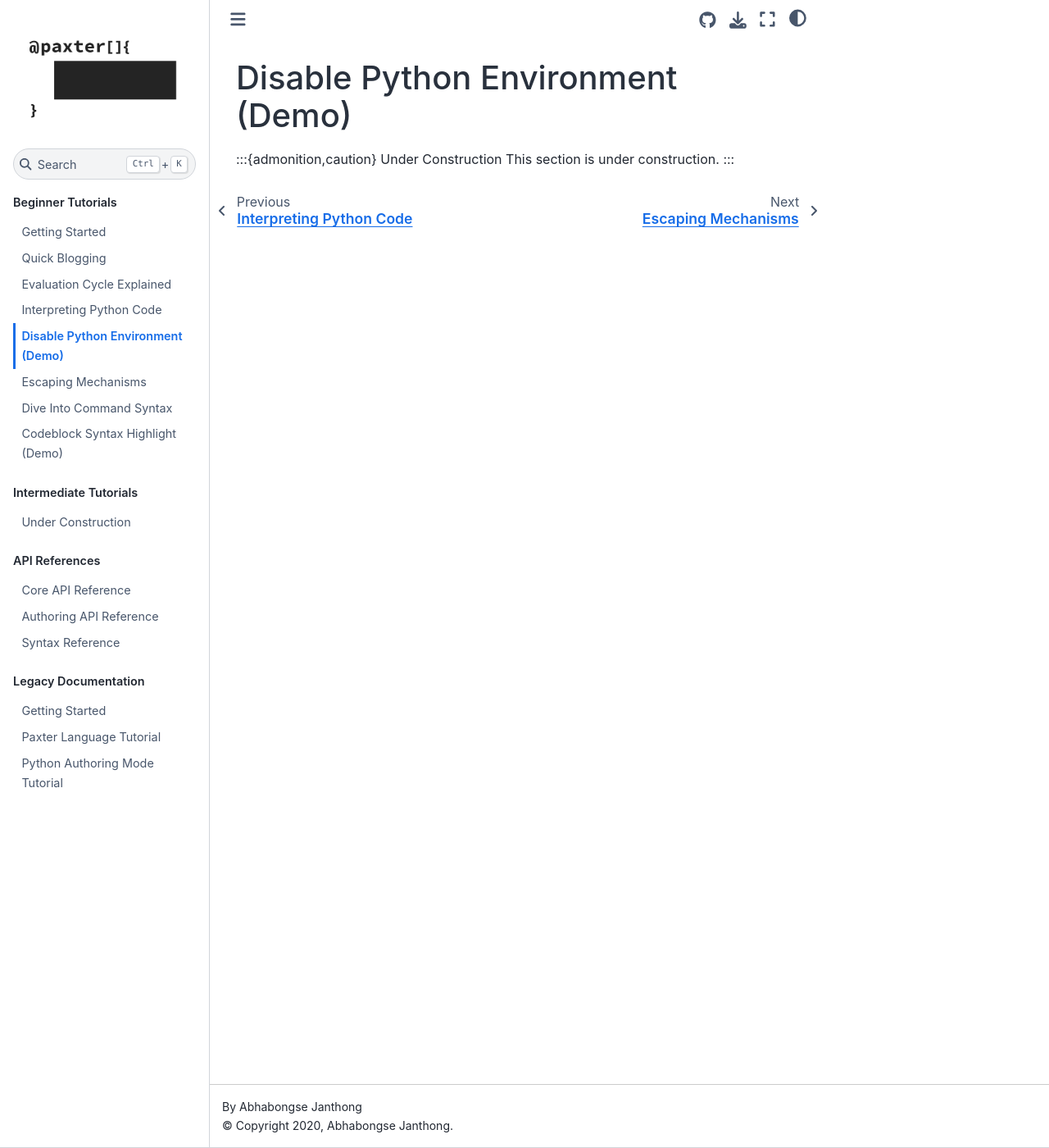
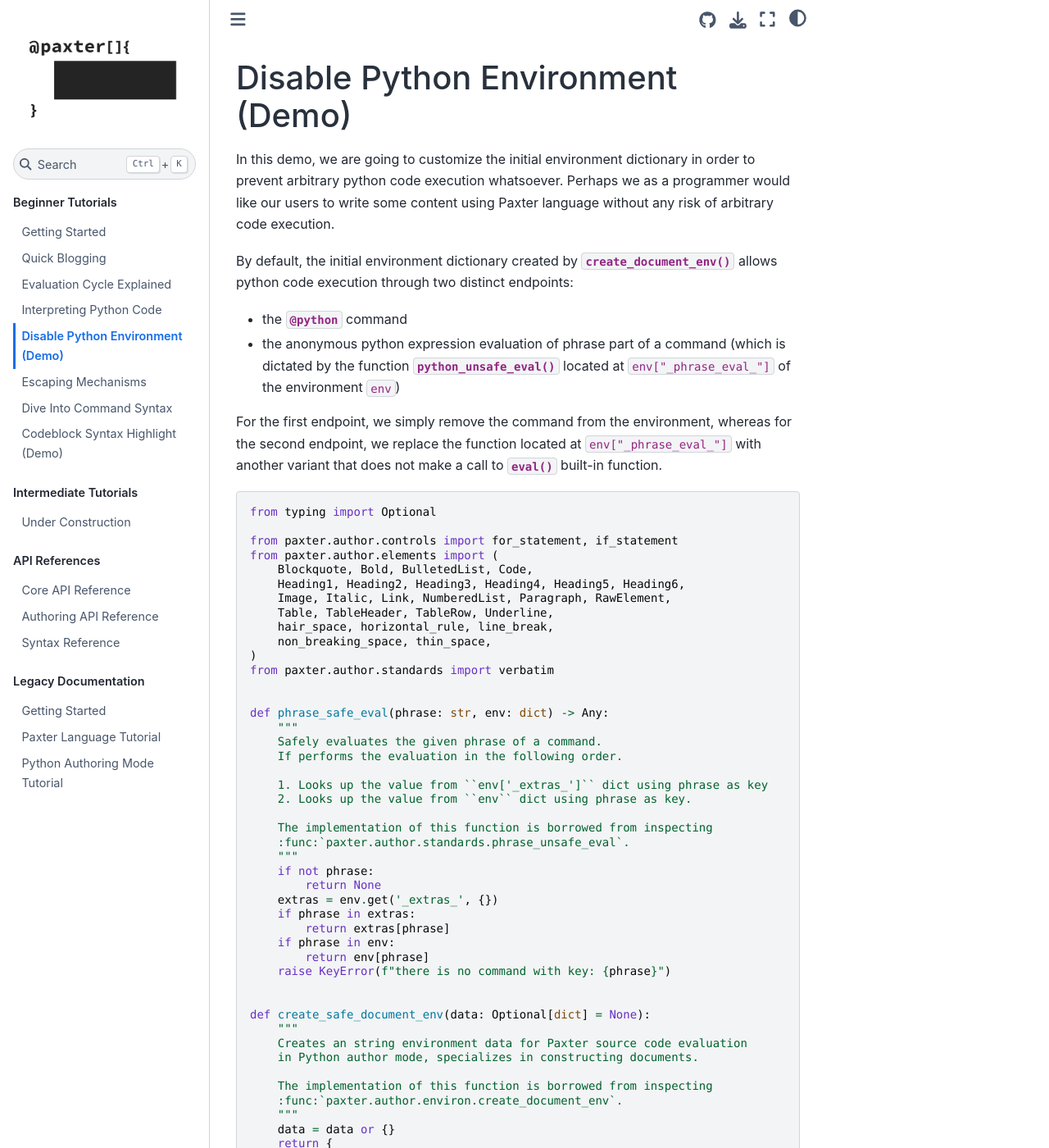
Before and after one commit to abhabongse/paxter, a Sphinx documentation site: the page built from docs/tutorials/beginner/disable-python-environment-demo.md, in a window 1280 px wide and 1400 px high. Shown: the whole window at 82% size. Built offline with Sphinx 7.4.7 and the Sphinx Book theme 1.1.4, drawn with Linux system fonts in a browser that asks for light colours; the version number could not be read and is left out; some of the changed text lies outside the part shown.

Commit message:
Add documentation demo: disable python environment

````diff
--- a/docs/tutorials/beginner/disable-python-environment-demo.md
+++ b/docs/tutorials/beginner/disable-python-environment-demo.md
@@ -1,5 +1,126 @@
 # Disable Python Environment (Demo)
 
-:::{admonition,caution} Under Construction
-This section is under construction.
-:::
+In this demo, we are going to customize the initial environment dictionary
+in order to prevent arbitrary python code execution whatsoever.
+Perhaps we as a programmer would like our users to write some content
+using Paxter language without any risk of arbitrary code execution.
+
+By default, the initial environment dictionary created by
+{func}`create_document_env() <paxter.author.environ.create_document_env>`
+allows python code execution through two distinct endpoints:
+
+- the {func}`@python <paxter.author.standards.python_unsafe_exec>` command
+- the anonymous python expression evaluation of phrase part of a command
+  (which is dictated by the function
+  {func}`python_unsafe_eval() <paxter.author.standards.python_unsafe_eval>`
+  located at `env["_phrase_eval_"]` of the environment `env`)
+
+For the first endpoint, we simply remove the command from the environment,
+whereas for the second endpoint, we replace the function
+located at `env["_phrase_eval_"]` with another variant
+that does not make a call to {func}`eval` built-in function.
+
+```python
+from typing import Optional
+
+from paxter.author.controls import for_statement, if_statement
+from paxter.author.elements import (
+    Blockquote, Bold, BulletedList, Code,
+    Heading1, Heading2, Heading3, Heading4, Heading5, Heading6,
+    Image, Italic, Link, NumberedList, Paragraph, RawElement,
+    Table, TableHeader, TableRow, Underline,
+    hair_space, horizontal_rule, line_break,
+    non_breaking_space, thin_space,
+)
+from paxter.author.standards import verbatim
+
+
+def phrase_safe_eval(phrase: str, env: dict) -> Any:
+    """
+    Safely evaluates the given phrase of a command.
+    If performs the evaluation in the following order.
+
+    1. Looks up the value from ``env['_extras_']`` dict using phrase as key
+    2. Looks up the value from ``env`` dict using phrase as key.
+
+    The implementation of this function is borrowed from inspecting
+    :func:`paxter.author.standards.phrase_unsafe_eval`.
+    """
+    if not phrase:
+        return None
+    extras = env.get('_extras_', {})
+    if phrase in extras:
+        return extras[phrase]
+    if phrase in env:
+        return env[phrase]
+    raise KeyError(f"there is no command with key: {phrase}")
+
+
+def create_safe_document_env(data: Optional[dict] = None):
+    """
+    Creates an string environment data for Paxter source code evaluation
+    in Python author mode, specializes in constructing documents.
+
+    The implementation of this function is borrowed from inspecting
+    :func:`paxter.author.environ.create_document_env`.
+    """
+    data = data or {}
+    return {
+        '_phrase_eval_': phrase_safe_eval,
+        '_extras_': {},
+        '@': '@',
+        'for': for_statement,
+        'if': if_statement,
+        # 'python': python_unsafe_exec,
+        'verb': verbatim,
+        'raw': RawElement,
+        'paragraph': Paragraph.from_fragments,
+        'h1': Heading1.from_fragments,
+        'h2': Heading2.from_fragments,
+        'h3': Heading3.from_fragments,
+        'h4': Heading4.from_fragments,
+        'h5': Heading5.from_fragments,
+        'h6': Heading6.from_fragments,
+        'bold': Bold.from_fragments,
+        'italic': Italic.from_fragments,
+        'uline': Underline.from_fragments,
+        'code': Code.from_fragments,
+        'blockquote': Blockquote.from_fragments,
+        'link': Link.from_fragments,
+        'image': Image,
+        'numbered_list': NumberedList.from_direct_args,
+        'bulleted_list': BulletedList.from_direct_args,
+        'table': Table.from_direct_args,
+        'table_header': TableHeader.from_direct_args,
+        'table_row': TableRow.from_direct_args,
+        'hrule': horizontal_rule,
+        'line_break': line_break,
+        '\\': line_break,
+        'nbsp': non_breaking_space,
+        '%': non_breaking_space,
+        'hairsp': hair_space,
+        '.': hair_space,
+        'thinsp': thin_space,
+        ',': thin_space,
+        **data,
+    }
+```
+
+And now we may safely evaluate the content written in Paxter language
+without having to worry that there may be arbitrary python code execution
+by using the initial environment dictionary created by the function
+`create_safe_document_env()` from above.
+
+```python
+from paxter.author import run_document_paxter
+
+# The following source text is read from a source file.
+# However, in reality, source text may be read from other sources
+# such as some databases or even fetched via some content management API.
+with open("new-blog.paxter") as fobj:
+   source_text = fobj.read()
+
+env = create_safe_document_env()  # from above
+document = run_document_paxter(source_text, env)
+html_output = document.html()
+```
````
